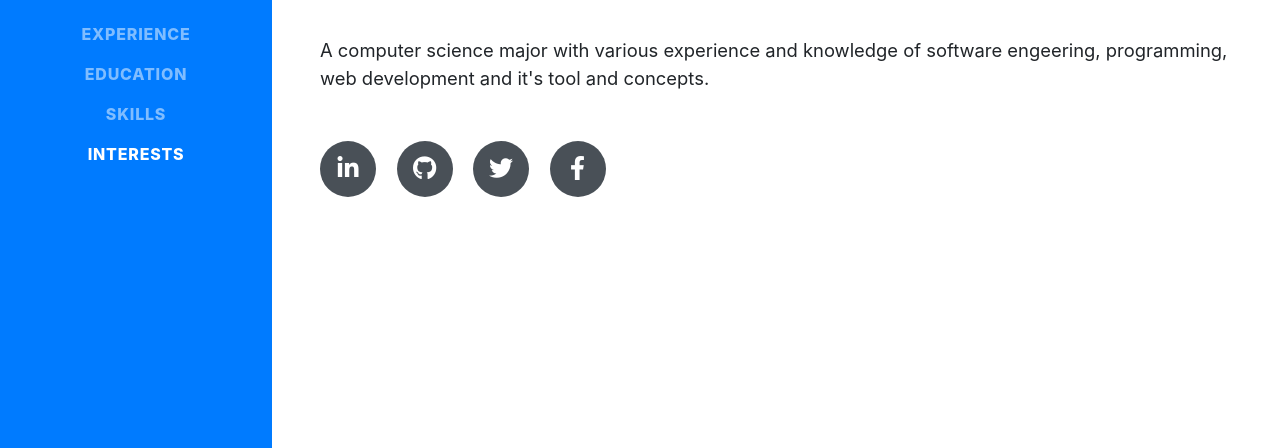
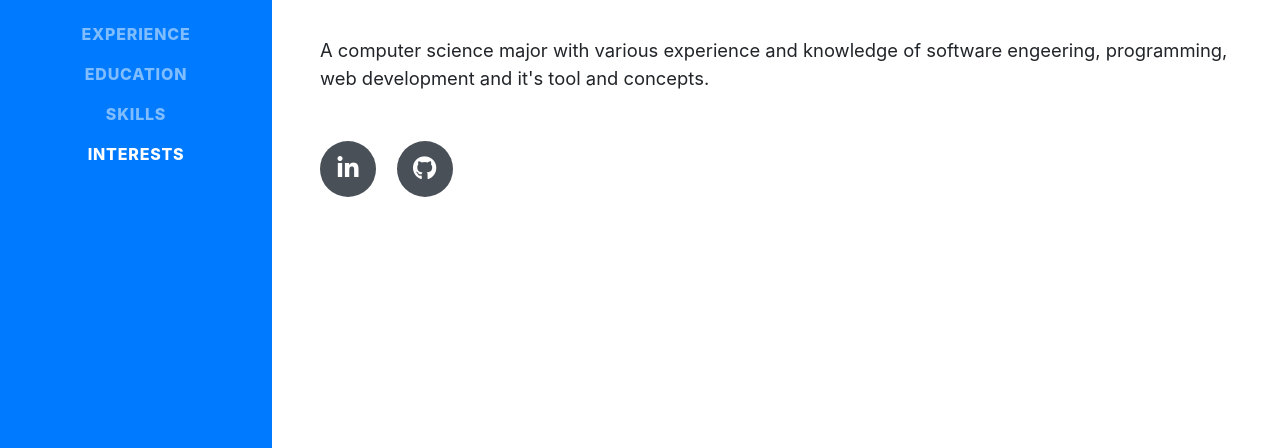
Before and after one commit to imadhavb/imadhavb.github.io, a website with bundled scripts: page index.html in a window 1280 px wide. Shown: the part 349-797 px from the top of the page. Built offline with nearby package versions, Linux system fonts and the light colour scheme; a web font is replaced by a local one.

Commit message:
Update index.html

```diff
--- a/index.html
+++ b/index.html
@@ -73,15 +73,10 @@
           <a href="#">
             <i class="fab fa-linkedin-in"></i>
           </a>
-          <a href="#">
+          <a href="https://github.com/imadhavb">
             <i class="fab fa-github"></i>
           </a>
-          <a href="#">
-            <i class="fab fa-twitter"></i>
-          </a>
-          <a href="#">
-            <i class="fab fa-facebook-f"></i>
-          </a>
+
         </div>
       </div>
     </section>
```
